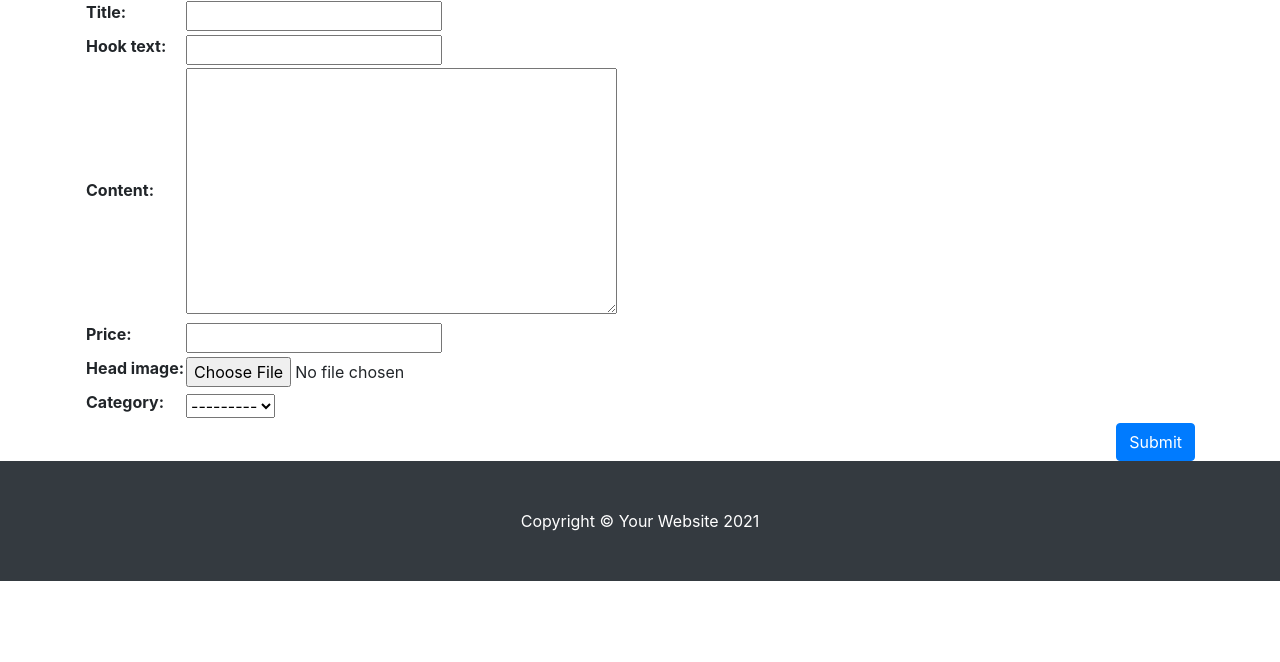
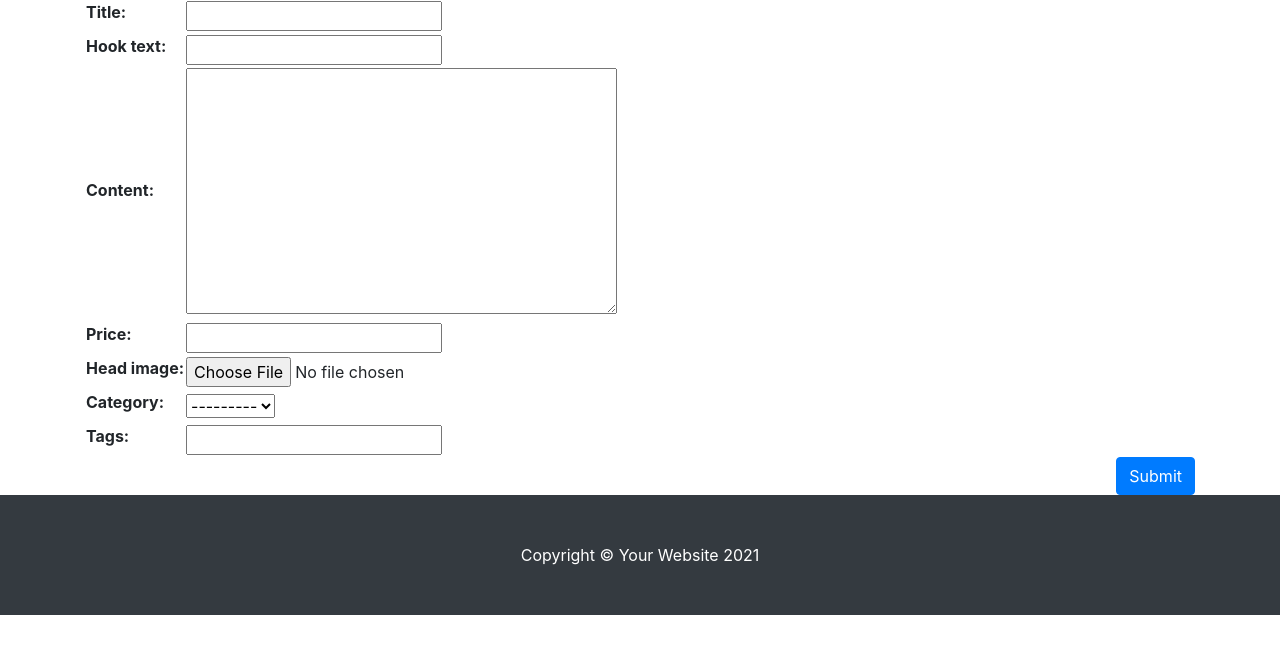
Before and after one commit to kayeon2/ip_final21, a Django app: page /mall/create_item in a window 1280 px wide. Shown: the part 138-800 px from the top of the page. Run offline with Django 3.2, Linux system fonts and the light colour scheme; the visitor is signed in with stand-in values (Sample User, id 1); data that the repository does not hold is empty; some libraries are stand-ins or nearby versions.

Commit message:
포스트를 작성할 때 텍스트로 태그 지정하기

```diff
--- a/mall/templates/mall/item_form.html
+++ b/mall/templates/mall/item_form.html
@@ -7,7 +7,11 @@
     <hr/>
     <form method="post" enctype="multipart/form-data">{% csrf_token %}
       <table>
-        {{ form }}
+          {{ form }}
+          <tr>
+              <th><label for="id_tags_str">Tags:</label></th>
+              <td><input type="text" name="tags_str" id="id_tags_str"></td>
+          </tr>
       </table>
       <button type="submit" class="btn btn-primary float-right">Submit</button>
     </form>
--- a/mall/views.py
+++ b/mall/views.py
@@ -3,6 +3,7 @@ from django.views.generic import ListView, DetailView, CreateView, UpdateView
 from django.contrib.auth.mixins import LoginRequiredMixin, UserPassesTestMixin
 from .models import Item, Category, Tag
 from django.core.exceptions import PermissionDenied
+from django.utils.text import slugify
 
 class ItemList(ListView):
     model = Item
@@ -34,7 +35,23 @@ class ItemCreate(LoginRequiredMixin, UserPassesTestMixin, CreateView):
         current_user = self.request.user
         if current_user.is_authenticated and (current_user.is_staff or current_user.is_superuser):
             form.instance.author = current_user
-            return super(ItemCreate, self).form_valid(form)
+            response = super(ItemCreate, self).form_valid(form)
+
+            tags_str = self.request.POST.get('tags_str')
+            if tags_str:
+                tags_str = tags_str.strip()
+                tags_str = tags_str.replace(',', ';')
+                tags_list = tags_str.split(';')
+
+                for t in tags_list:
+                    t = t.strip()
+                    tag, is_tag_created = Tag.objects.get_or_create(name=t)
+                    if is_tag_created:
+                        tag.slug = slugify(t, allow_unicode=True)
+                        tag.save()
+                    self.object.tags.add(tag)
+
+            return response
         else:
             return redirect('/mall/')
 
```
